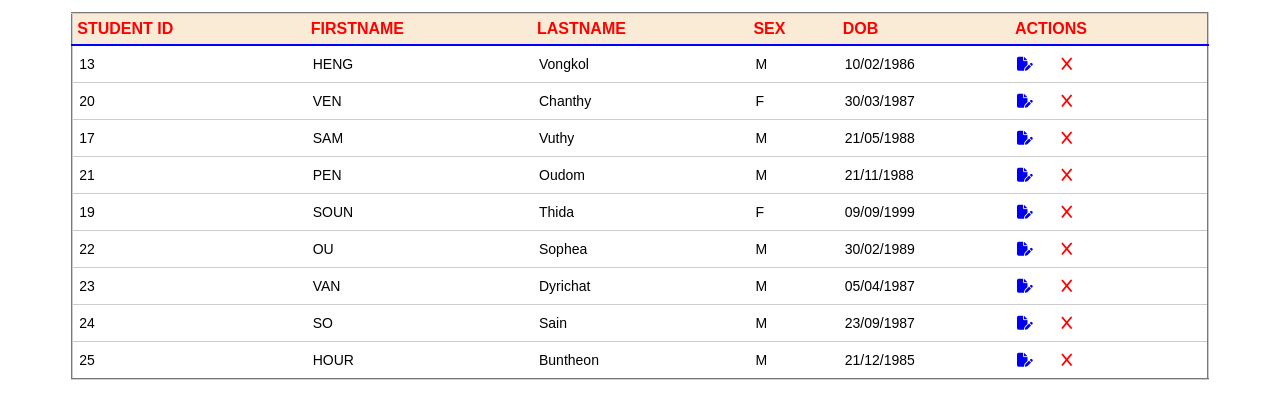
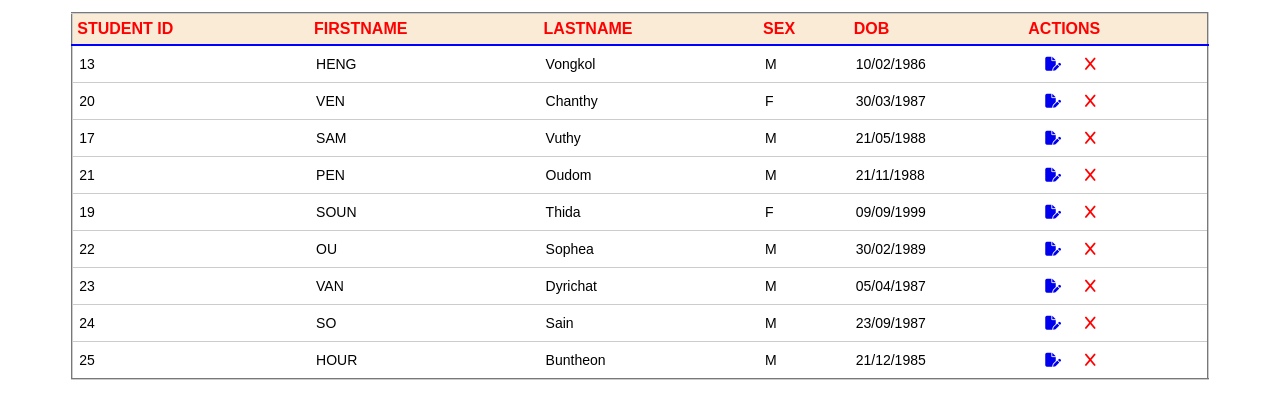
Before and after one commit to onoth/css_assignment3, a plain HTML site: page index.html in a window 1280 px wide. Drawn offline with Linux system fonts and the light colour scheme.

Commit message:
modified margins on font awesome a bit

```diff
--- a/style.css
+++ b/style.css
@@ -49,7 +49,8 @@
     text-decoration: none;
     margin-right: 9px;
     /* font-style: normal; */
-    margin-right: 25px;
+    margin-right: 5px;
+    margin-left: 15px;
 }
 
 .text-danger {
```
